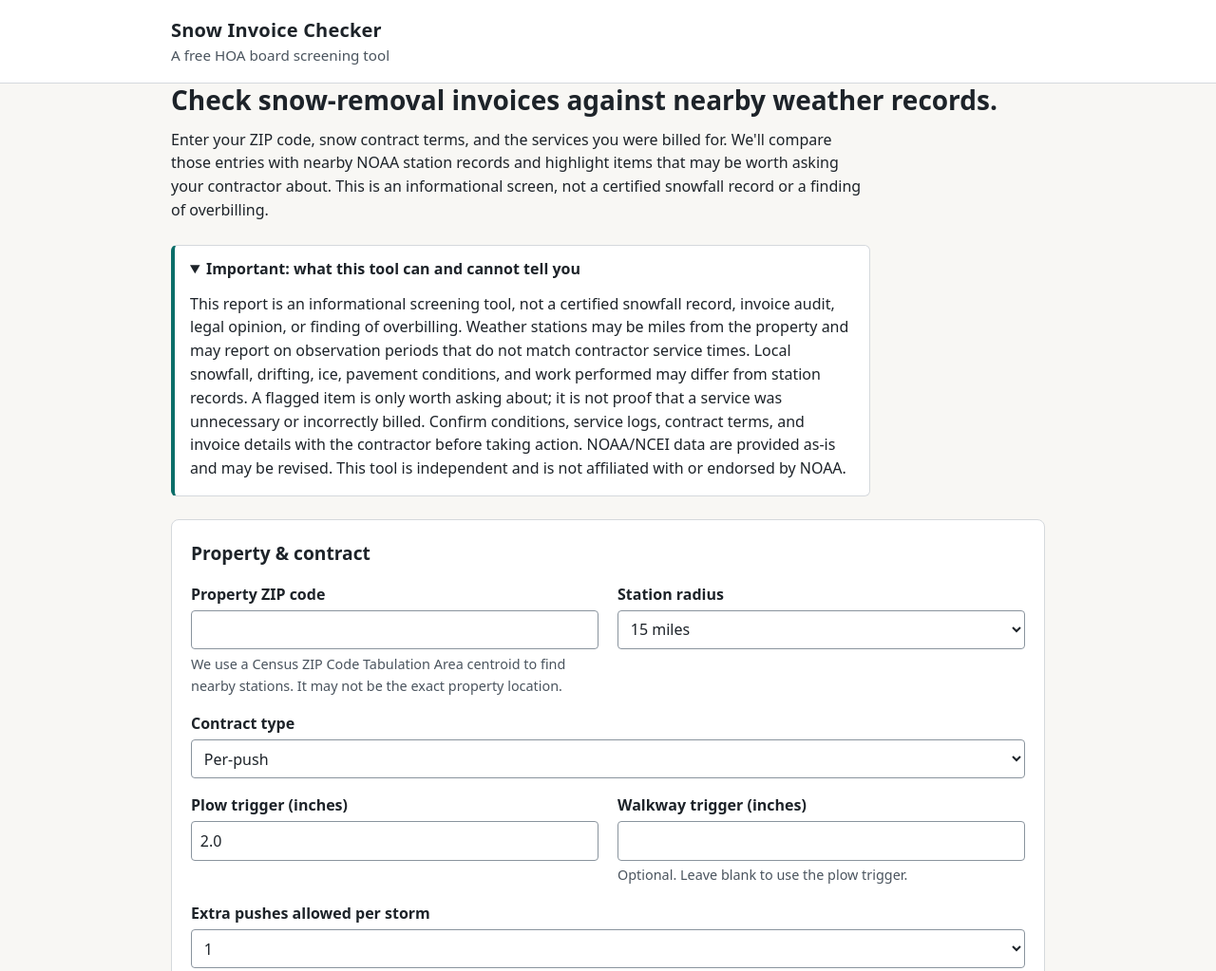
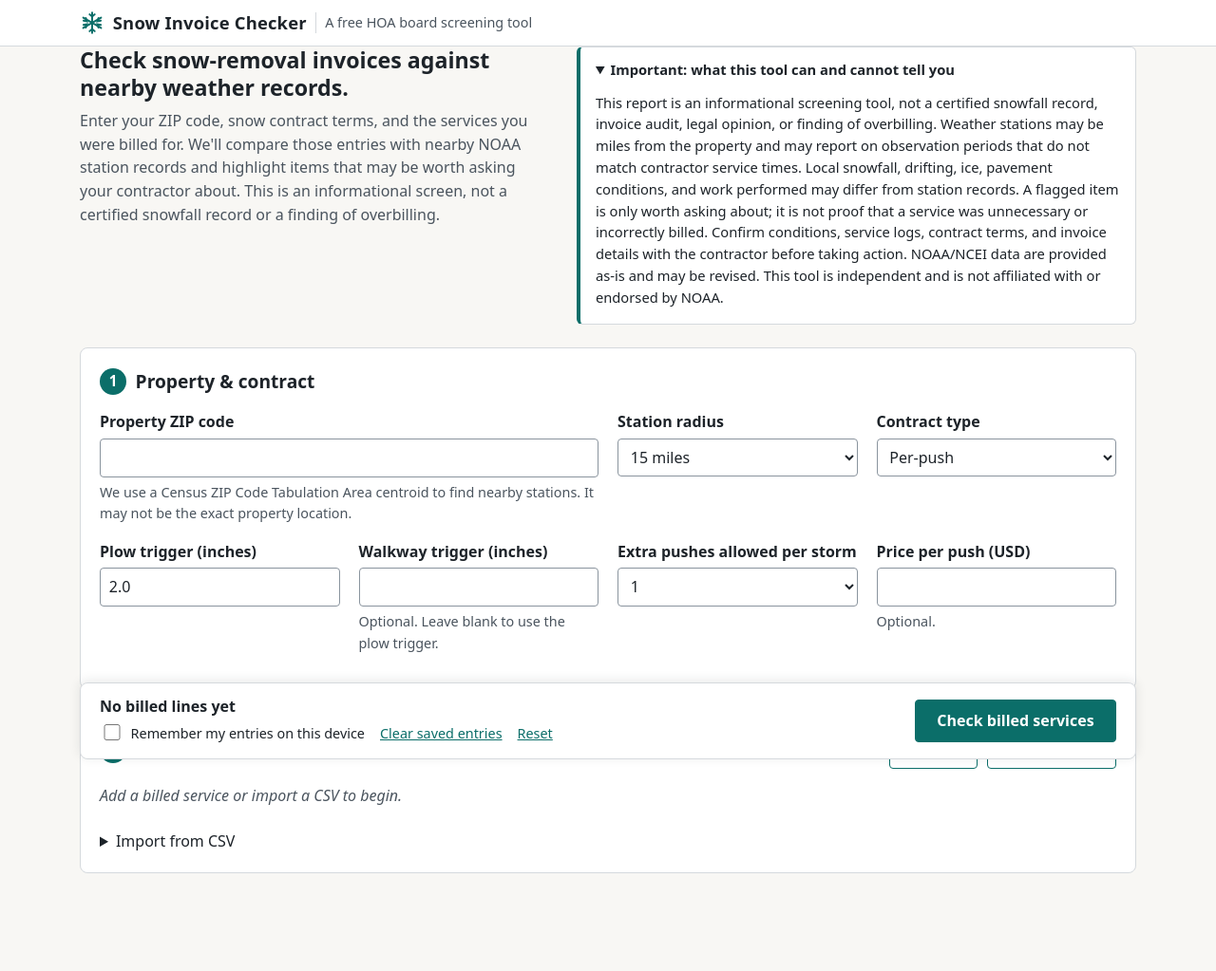
Before and after one commit to RomulusWorks/snow-invoice-checker, a plain HTML site: page index.html in a window 1280 px wide. Shown: the top 1023 px of the page at 95% size. Drawn offline with Linux system fonts and the light colour scheme.

Commit message:
Layout: stepped workspace (owner-requested), same page order and copy
- Slim app bar with an inline snowflake mark (decorative SVG)
- Intro and disclaimer side by side; disclaimer still open by default
- Numbered step panels; all contract fields in one dense grid
- Billed-services actions in the panel header
- Sticky action bar: line count, storage controls, Check button
  (static on phones; scroll-padding keeps focused fields visible)
- Results: summary tiles and a status-count row above the table
- Print output unchanged (verified one Letter landscape page)

Co-Authored-By: Claude Opus 5.5 <noreply@anthropic.com>

```diff
--- a/assets/css/styles.css
+++ b/assets/css/styles.css
@@ -24,7 +24,7 @@ body {
   line-height: 1.55;
 }
 
-.container { max-width: 60rem; margin: 0 auto; padding: 0 1.25rem; }
+.container { max-width: 72rem; margin: 0 auto; padding: 0 1.25rem; }
 
 .skip-link {
   position: absolute; left: -999px; top: 0;
@@ -36,14 +36,20 @@ body {
 
 a { color: var(--accent); }
 
-.site-header { border-bottom: 1px solid var(--border); background: var(--surface); padding: 1rem 0; }
-.wordmark { margin: 0; font-weight: 700; font-size: 1.25rem; letter-spacing: 0.01em; }
-.descriptor { margin: 0; color: var(--muted); font-size: 0.95rem; }
+/* App bar: slim, product-like header with the snowflake mark. */
+.site-header { border-bottom: 1px solid var(--border); background: var(--surface); padding: 0.6rem 0; }
+.app-bar { display: flex; align-items: center; gap: 0.55rem; flex-wrap: wrap; }
+.mark { color: var(--accent); flex: none; }
+.wordmark { margin: 0; font-weight: 700; font-size: 1.15rem; letter-spacing: 0.01em; }
+.descriptor { margin: 0; color: var(--muted); font-size: 0.9rem; padding-left: 0.6rem; border-left: 1px solid var(--border); }
 
-main { padding: 2rem 1.25rem 3rem; }
+main { padding: 1.5rem 1.25rem 3rem; }
 
-h1 { font-size: 1.75rem; line-height: 1.25; margin: 0 0 0.75rem; }
-.landing p { max-width: 46rem; margin: 0 0 1.5rem; }
+h1 { font-size: 1.45rem; line-height: 1.25; margin: 0 0 0.5rem; }
+.landing p { margin: 0; color: var(--muted); }
+
+/* Intro beside the disclaimer (stacks on narrow screens). */
+.intro-grid { display: grid; grid-template-columns: minmax(0, 5fr) minmax(0, 6fr); gap: 1.25rem 2rem; align-items: start; }
 
 .disclaimer {
   background: var(--surface);
@@ -51,7 +57,7 @@ h1 { font-size: 1.75rem; line-height: 1.25; margin: 0 0 0.75rem; }
   border-left: 4px solid var(--accent);
   border-radius: 6px;
   padding: 0.75rem 1rem;
-  max-width: 46rem;
+  font-size: 0.92rem;
 }
 .disclaimer summary { cursor: pointer; font-weight: 600; }
 .disclaimer p { margin: 0.75rem 0 0.25rem; color: var(--ink); }
@@ -112,7 +118,6 @@ button.secondary, .button-link.secondary { background: var(--surface); color: va
 button.secondary:hover, .button-link.secondary:hover { background: #e8f3f2; }
 button.link-danger { background: none; border: 1px solid transparent; color: var(--muted); text-decoration: underline; padding: 0.35rem 0.5rem; }
 .button-row { display: flex; flex-wrap: wrap; gap: 0.6rem; margin: 0.75rem 0; }
-.run { margin: 1rem 0; }
 
 /* ---- Tables ---- */
 /* position: relative keeps visually-hidden cell labels inside the scroll box (no page overflow). */
@@ -198,11 +203,61 @@ details.evidence p { margin: 0.35rem 0; }
   .report-table { min-width: 44rem; }
 }
 
+/* ---- Stepped workspace (owner-approved layout) ---- */
+/* Keep focused fields clear of the sticky action bar (WCAG 2.4.11 focus not obscured). */
+html { scroll-padding-bottom: 7rem; }
+
+.step-card h2, .card-head h2 { display: flex; align-items: center; gap: 0.6rem; }
+.step {
+  display: inline-grid; place-items: center; flex: none;
+  width: 1.75rem; height: 1.75rem; border-radius: 50%;
+  background: var(--accent); color: #fff; font-size: 0.95rem; font-weight: 700;
+}
+.card-head { display: flex; flex-wrap: wrap; align-items: center; justify-content: space-between; gap: 0.5rem 1rem; margin: 0 0 0.75rem; }
+.card-head h2 { margin: 0; }
+.card-head .button-row { margin: 0; }
+
+/* One dense grid for all contract fields; wrapper groups dissolve into it. */
+.form-grid { display: grid; grid-template-columns: repeat(auto-fill, minmax(13rem, 1fr)); gap: 0 1.25rem; align-items: start; }
+.form-grid .field-row, .form-grid .group { display: contents; }
+.form-grid .field-wide { grid-column: span 2; }
+.form-grid .span-all { grid-column: 1 / -1; }
+.form-grid .field input[type="text"], .form-grid .field input[type="date"], .form-grid .field select { width: 100%; }
+.form-grid .location-method { margin: -0.5rem 0 1rem; }
+
+/* Sticky action bar */
+.action-bar {
+  position: sticky; bottom: 0; z-index: 5;
+  display: flex; flex-wrap: wrap; align-items: center; justify-content: space-between; gap: 0.5rem 1.5rem;
+  margin: 1.25rem 0; padding: 0.75rem 1.25rem;
+  background: var(--surface); border: 1px solid var(--border); border-radius: 8px;
+  box-shadow: 0 -2px 12px rgba(29, 35, 41, 0.1);
+}
+.action-bar-info { display: flex; flex-direction: column; gap: 0.1rem; min-width: 0; }
+.row-count { margin: 0; font-weight: 600; }
+.storage-controls { display: flex; flex-wrap: wrap; align-items: center; gap: 0 1rem; font-size: 0.9rem; }
+.storage-controls .check { margin: 0; align-items: center; }
+.storage-controls .check input { margin-top: 0; }
+.link-button { background: none; border: 0; padding: 0.2rem 0; color: var(--accent); text-decoration: underline; cursor: pointer; font: inherit; font-size: 0.9rem; }
+.action-bar-run { display: flex; flex-wrap: wrap; align-items: center; justify-content: flex-end; gap: 0.5rem 1rem; }
+.action-bar .form-errors { margin: 0; }
+
+/* Results: summary tiles and status counts */
+#results-summary .summary-list { grid-template-columns: repeat(auto-fit, minmax(13rem, 1fr)); gap: 0.75rem; }
+#results-summary .summary-list li { background: var(--bg); border: 1px solid var(--border); border-radius: 6px; padding: 0.7rem 0.9rem; }
+#results-summary .summary-list strong { font-size: 1.4rem; line-height: 1.2; }
+.status-counts { display: flex; flex-wrap: wrap; gap: 0.5rem; margin: 0 0 0.75rem; padding: 0; list-style: none; }
+.status-counts li { display: flex; align-items: center; gap: 0.35rem; }
+
+@media (max-width: 900px) {
+  .intro-grid { grid-template-columns: 1fr; }
+}
+
 /* ---- Print: one Letter landscape page with the report only (SPEC §12.2) ---- */
 @page { size: letter landscape; margin: 0.35in; }
 @media print {
   html, body { background: #fff; color: #000; font-size: 8pt; line-height: 1.25; }
-  .skip-link, .site-header, .landing, .disclaimer, noscript, #checker-form, #status, #results, .cta, .site-footer, .no-print { display: none !important; }
+  .skip-link, .site-header, .intro-grid, .landing, .disclaimer, noscript, #load-failed, #checker-form, #status, #results, .cta, .site-footer, .no-print { display: none !important; }
   main, .container { max-width: none; margin: 0; padding: 0; }
   #report-section { display: block !important; border: 0; padding: 0; margin: 0; }
   #report-section[hidden] { display: none !important; }
@@ -228,6 +283,12 @@ details.evidence p { margin: 0.35rem 0; }
   .card { padding: 1rem; }
   input[type="text"], input[type="date"], select, textarea { font-size: 16px; }
   button.primary { width: 100%; }
+  .form-grid { grid-template-columns: 1fr; }
+  .form-grid .field-wide { grid-column: auto; }
+  .descriptor { border-left: 0; padding-left: 0; width: 100%; }
+  /* On phones the bar is not sticky: it would cover too much of a small screen. */
+  .action-bar { position: static; padding: 0.75rem; box-shadow: none; }
+  .action-bar-run { width: 100%; }
 }
 
 @media (prefers-reduced-motion: reduce) {
--- a/assets/js/app.js
+++ b/assets/js/app.js
@@ -10,7 +10,7 @@ import { DEMO_LABEL, DEMO_FORM, DEMO_ROWS, DEMO_STATIONS, DEMO_OBSERVATIONS } fr
 import { buildReportModel, renderReport, renderSummary, summaryItems } from './report.js';
 import {
   MESSAGES, STATUS_LABELS, CONTRACT_TYPES, SERVICE_TYPES, DEFAULT_RADIUS_MILES, SUMMARY_LABELS,
-  UI_COPY as P5,
+  UI_COPY as P5, LAYOUT_PENDING_COPY as LAYOUT_COPY,
 } from './constants.js';
 import {
   decimalToCents, parseDecimal, isRealIsoDate, formatCents, formatQuantity, formatInches, centsToDecimalText,
@@ -277,6 +277,9 @@ function startApp() {
     });
     $('no-rows').hidden = state.rows.length > 0;
     $('services-table').hidden = state.rows.length === 0;
+    const n = state.rows.length;
+    $('row-count').textContent = n === 0 ? LAYOUT_COPY.ROW_COUNT_NONE
+      : n === 1 ? LAYOUT_COPY.ROW_COUNT_ONE : fill(LAYOUT_COPY.ROW_COUNT_MANY, { n });
   }
 
   function renderTiers() {
@@ -377,6 +380,7 @@ function startApp() {
     lastRun = null;
     $('results-body').replaceChildren();
     $('results-summary').replaceChildren();
+    $('status-counts').replaceChildren();
     $('results-content').hidden = true;
     $('results-empty').hidden = false;
     $('results-demo-label').hidden = true;
@@ -456,6 +460,10 @@ function startApp() {
     lastRun = run;
     const { out, billedRows } = run;
     renderSummary($('results-summary'), summaryItems(out.summary, out.warnings));
+    // Status counts row (existing labels and badge styles; text, never colour alone).
+    const counts = $('status-counts');
+    counts.replaceChildren(...Object.entries(out.summary.statusCounts).map(([status, count]) =>
+      node('li', null, node('span', `status-badge status-${status}`, STATUS_LABELS[status]), node('strong', null, String(count)))));
     const body = $('results-body');
     body.replaceChildren();
     out.results.forEach((r, i) => {
--- a/assets/js/constants.js
+++ b/assets/js/constants.js
@@ -151,6 +151,14 @@ export const UI_COPY = Object.freeze({
   EXPORT_BUTTON: 'Export results CSV',
 });
 
+// PENDING OWNER APPROVAL (layout update): action-bar line count and results status-count label.
+export const LAYOUT_PENDING_COPY = Object.freeze({
+  ROW_COUNT_NONE: 'No billed lines yet',
+  ROW_COUNT_ONE: '1 billed line',
+  ROW_COUNT_MANY: '{n} billed lines',
+  STATUS_COUNTS_LABEL: 'Results by status',
+});
+
 // Exact copy, SPEC §9.5.
 export const MESSAGES = Object.freeze({
   INVALID_ZIP_SHAPE: 'Enter a five-digit ZIP code.',
--- a/index.html
+++ b/index.html
@@ -13,13 +13,20 @@
   <a class="skip-link" href="#main">Skip to main content</a>
 
   <header class="site-header">
-    <div class="container">
+    <div class="container app-bar">
+      <svg class="mark" viewBox="0 0 24 24" width="26" height="26" aria-hidden="true" focusable="false">
+        <g fill="none" stroke="currentColor" stroke-width="1.8" stroke-linecap="round">
+          <path d="M12 2v20M3.34 7l17.32 10M3.34 17L20.66 7"/>
+          <path d="M9.5 3.8 12 6l2.5-2.2M9.5 20.2 12 18l2.5 2.2M3.6 9.9l3.3.6-1.1-3.2M20.4 14.1l-3.3-.6 1.1 3.2M3.6 14.1l3.3-.6-1.1 3.2M20.4 9.9l-3.3.6 1.1-3.2"/>
+        </g>
+      </svg>
       <p class="wordmark">Snow Invoice Checker</p>
       <p class="descriptor">A free HOA board screening tool</p>
     </div>
   </header>
 
   <main id="main" class="container">
+    <div class="intro-grid">
       <section class="landing" aria-labelledby="landing-heading">
         <h1 id="landing-heading">Check snow-removal invoices against nearby weather records.</h1>
         <p>Enter your ZIP code, snow contract terms, and the services you were billed for. We'll compare those entries with nearby NOAA station records and highlight items that may be worth asking your contractor about. This is an informational screen, not a certified snowfall record or a finding of overbilling.</p>
@@ -29,6 +36,7 @@
         <summary>Important: what this tool can and cannot tell you</summary>
         <p>This report is an informational screening tool, not a certified snowfall record, invoice audit, legal opinion, or finding of overbilling. Weather stations may be miles from the property and may report on observation periods that do not match contractor service times. Local snowfall, drifting, ice, pavement conditions, and work performed may differ from station records. A flagged item is only worth asking about; it is not proof that a service was unnecessary or incorrectly billed. Confirm conditions, service logs, contract terms, and invoice details with the contractor before taking action. NOAA/NCEI data are provided as-is and may be revised. This tool is independent and is not affiliated with or endorsed by NOAA.</p>
       </details>
+    </div>
 
     <noscript><p class="notice">This checker needs JavaScript to run in your browser. Your entries stay on this device.</p></noscript>
     <p id="load-failed" class="notice" role="alert" hidden>Part of this page didn't load. Reload the page to use the checker. Your entries stay on this device.</p>
@@ -51,11 +59,12 @@
       </div>
 
       <!-- 1. Property & contract -->
-      <section class="card" aria-labelledby="property-heading">
-        <h2 id="property-heading">Property &amp; contract</h2>
+      <section class="card step-card" aria-labelledby="property-heading">
+        <h2 id="property-heading"><span class="step" aria-hidden="true">1</span>Property &amp; contract</h2>
 
+        <div class="form-grid">
         <div class="field-row">
-          <div class="field">
+          <div class="field field-wide">
             <label for="zip">Property ZIP code</label>
             <input id="zip" name="zip" type="text" inputmode="numeric" autocomplete="postal-code" maxlength="5"
               aria-describedby="zip-help zip-error" required>
@@ -71,7 +80,7 @@
             </select>
           </div>
         </div>
-        <details id="location-method" class="location-method" hidden>
+        <details id="location-method" class="location-method span-all" hidden>
           <summary>Location method</summary>
           <p id="location-method-text"></p>
         </details>
@@ -125,7 +134,7 @@
           <p id="price-per-event-error" class="field-error" hidden></p>
         </div>
 
-        <fieldset class="tiers" data-show-for="PER_INCH_TIERS" hidden>
+        <fieldset class="tiers span-all" data-show-for="PER_INCH_TIERS" hidden>
           <legend>Per-inch tiers</legend>
           <div class="table-scroll" role="region" aria-label="Per-inch tier table" tabindex="0">
             <table class="data-table">
@@ -139,7 +148,7 @@
           <p id="tier-error" class="field-error" hidden></p>
         </fieldset>
 
-        <div data-show-for="SEASONAL_ALLOWANCE" hidden>
+        <div class="group" data-show-for="SEASONAL_ALLOWANCE" hidden>
           <div class="field-row">
             <div class="field">
               <label for="season-start">Season start</label>
@@ -165,11 +174,11 @@
               <p id="overage-rate-error" class="field-error" hidden></p>
             </div>
           </div>
-          <div class="check">
+          <div class="check span-all">
             <input id="allowance-walkway" name="allowanceCountsWalkway" type="checkbox">
             <label for="allowance-walkway">Allowance counts walkway services too</label>
           </div>
-          <div class="check">
+          <div class="check span-all">
             <input id="season-complete" name="seasonComplete" type="checkbox">
             <label for="season-complete">I entered every billed push for this season</label>
           </div>
@@ -181,11 +190,18 @@
           <p id="seasonal-fee-help" class="help">Optional.</p>
           <p id="seasonal-fee-error" class="field-error" hidden></p>
         </div>
+        </div><!-- /form-grid -->
       </section>
 
       <!-- 2. Billed services -->
-      <section class="card" aria-labelledby="services-heading">
-        <h2 id="services-heading">Billed services</h2>
+      <section class="card step-card" aria-labelledby="services-heading">
+        <div class="card-head">
+          <h2 id="services-heading"><span class="step" aria-hidden="true">2</span>Billed services</h2>
+          <div class="button-row">
+            <button type="button" id="add-row" class="secondary">Add row</button>
+            <button type="button" id="load-example" class="secondary">Load example</button>
+          </div>
+        </div>
         <p id="no-rows" class="empty">Add a billed service or import a CSV to begin.</p>
         <div class="table-scroll" role="region" aria-labelledby="services-heading" tabindex="0">
           <table class="data-table" id="services-table">
@@ -200,10 +216,6 @@
             </thead>
             <tbody id="rows-body"></tbody>
           </table>
-        </div>
-        <div class="button-row">
-          <button type="button" id="add-row" class="secondary">Add row</button>
-          <button type="button" id="load-example" class="secondary">Load example</button>
         </div>
         <ul id="rows-errors" class="error-list" hidden></ul>
 
@@ -225,22 +237,26 @@
           <ul id="csv-errors" class="error-list" hidden></ul>
         </details>
 
+      </section>
+
+      <!-- Sticky action bar: stays in view while editing long invoices -->
+      <div class="action-bar">
+        <div class="action-bar-info">
+          <p id="row-count" class="row-count"></p>
           <div class="storage-controls">
             <div class="check">
               <input id="remember" type="checkbox">
               <label for="remember">Remember my entries on this device</label>
             </div>
-          <div class="button-row">
-            <button type="button" id="clear-saved" class="secondary">Clear saved entries</button>
-            <button type="button" id="reset" class="secondary">Reset</button>
+            <button type="button" id="clear-saved" class="link-button">Clear saved entries</button>
+            <button type="button" id="reset" class="link-button">Reset</button>
           </div>
         </div>
-      </section>
-
-      <div class="run">
+        <div class="action-bar-run">
+          <p id="form-errors" class="form-errors" role="alert" hidden></p>
           <button type="submit" id="run-check" class="primary">Check billed services</button>
         </div>
-      <p id="form-errors" class="form-errors" role="alert" hidden></p>
+      </div>
     </form>
 
     <!-- Status announcements (loading, errors, notices) -->
@@ -253,6 +269,7 @@
       <p id="results-empty" class="empty">Your report will appear here after you run the check.</p>
       <div id="results-content" hidden>
         <div id="results-summary"></div>
+        <ul id="status-counts" class="status-counts" aria-label="Results by status"></ul>
         <div class="table-scroll" role="region" aria-label="Results by billed line" tabindex="0">
           <table class="data-table results-table">
             <thead>
```
Lines whose indentation alone changed are shown as unchanged.
